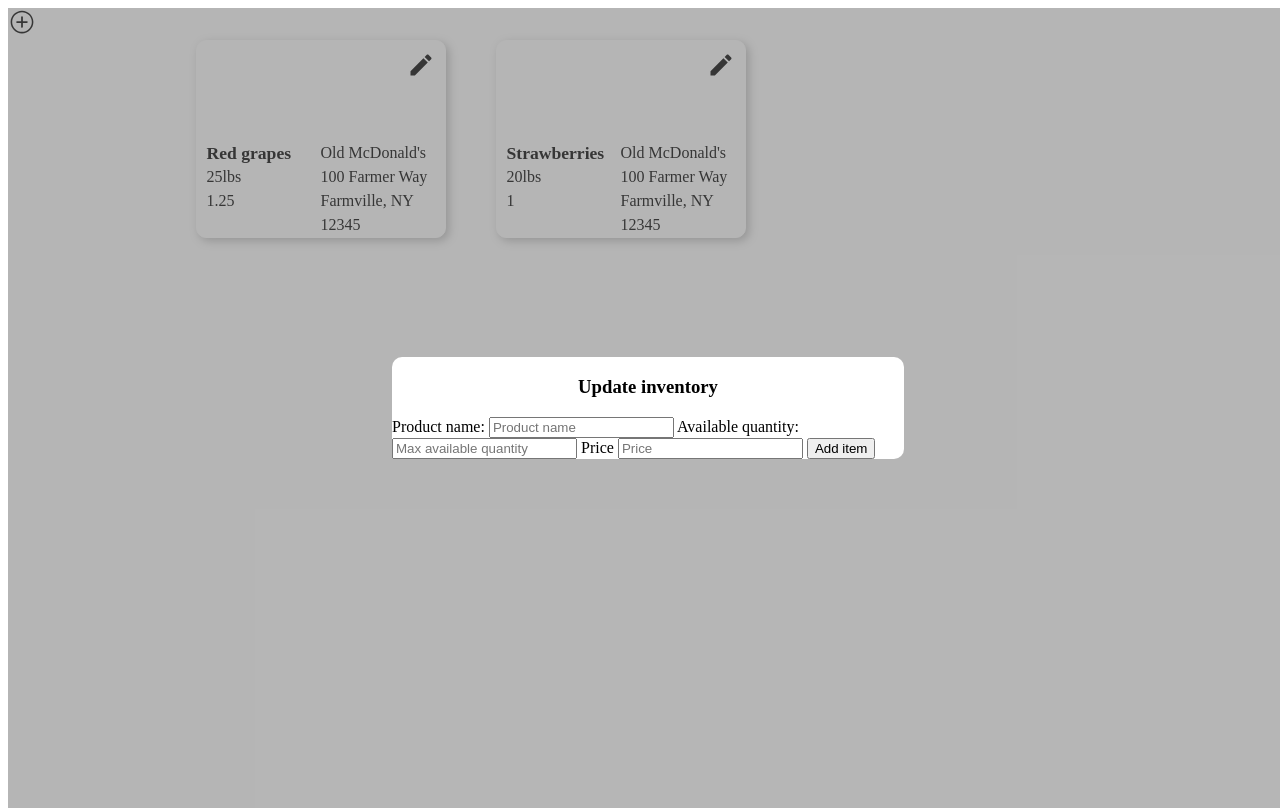
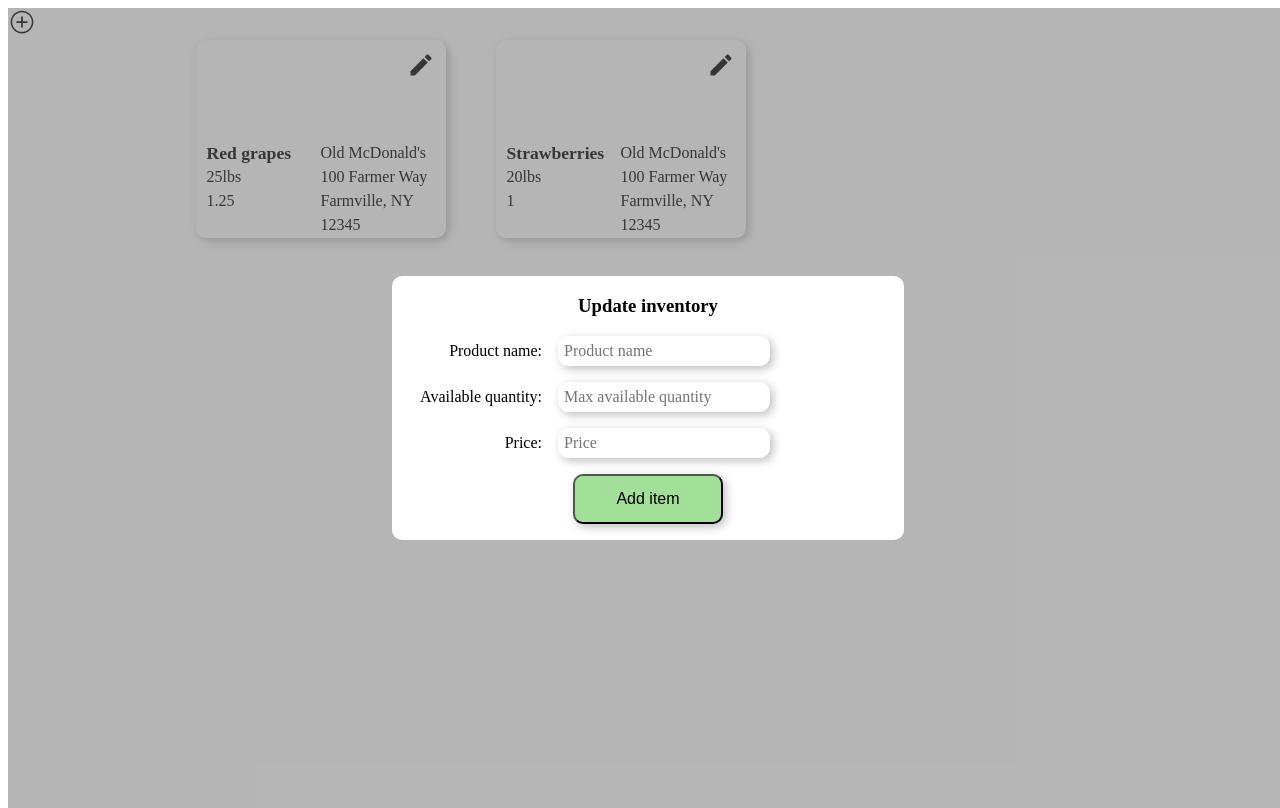
Before and after one commit to BW-Farm-Fresh-Produce/Frontend, a React (Create React App) app in the folder farm-fresh/: page / in a window 1280 px wide. Both pictures are taken after a click on the icon 22 px from the left and 22 px from the top of the page. Built offline with nearby package versions, Linux system fonts and the light colour scheme.

Commit message:
Add styling to ProductForm. Export some styled components from Consumer to reuse

```diff
--- a/farm-fresh/src/components/Consumer.js
+++ b/farm-fresh/src/components/Consumer.js
@@ -79,6 +79,7 @@ const Button = styled.div`
     justify-content: center;
     align-items: center;
     margin-bottom: 1rem;
+    cursor: pointer;
 `;
 
 const Modal = ({ functionality, item }) => {
--- a/farm-fresh/src/components/ProductForm.js
+++ b/farm-fresh/src/components/ProductForm.js
@@ -2,6 +2,43 @@ import React, { useState, useEffect } from "react";
 import { withFormik, Form, Field } from "formik";
 import * as Yup from "yup";
 import axios from "axios";
+import styled from "styled-components";
+
+const FormGrid = styled.div`
+    display: grid;
+    grid-template-columns: 150px 1fr;
+    grid-gap: 1rem;
+`;
+
+const Label = styled.label`
+    justify-self: end;
+    align-self: center;
+`;
+
+const Input = styled(Field)`
+    width: 200px;
+    border: 1px solid #ffffff;
+    border-radius: 10px;
+    font-family: inherit;
+    font-size: 100%;
+    padding: 5px;
+    box-shadow: 3px 3px 10px rgba(0, 0, 0, 0.25);
+`;
+
+const Button = styled.button`
+    background: #a2df98;
+    box-shadow: 3px 3px 10px rgba(0, 0, 0, 0.25);
+    border-radius: 10px;
+    width: 150px;
+    height: 50px;
+    display: flex;
+    justify-content: center;
+    align-items: center;
+    margin-bottom: 1rem;
+    font-size: 1rem;
+    cursor: pointer;
+    margin: 1rem auto;
+`;
 
 // for Farmers to add/edit an item
 const ProductForm = ({
@@ -24,18 +61,35 @@ const ProductForm = ({
         status && setProducts(products => [...products, status]);
     }, [status]);
 
+    useEffect(() => {
+        {
+            /* just to check if it's working */
+        }
+        {
+            products.map(item => {
+                return (
+                    <ul key={item.id}>
+                        <li>Product name: {item.name}</li>
+                        <li>Available quantity: {item.quantity}</li>
+                        <li>Price: {item.price}</li>
+                    </ul>
+                );
+            });
+        }
+    }, [products]);
+
     return (
-        <div>
-            <Form>
-                <label htmlFor="name">Product name: </label>
-                <Field
+        <Form>
+            <FormGrid>
+                <Label htmlFor="name">Product name: </Label>
+                <Input
                     type="text"
                     name="name"
                     placeholder="Product name"
                 />{" "}
                 {touched.name && errors.name && <p>{errors.name}</p>}
-                <label htmlFor="quantity">Available quantity: </label>
-                <Field
+                <Label htmlFor="quantity">Available quantity: </Label>
+                <Input
                     type="number"
                     name="quantity"
                     placeholder="Max available quantity"
@@ -43,23 +97,12 @@ const ProductForm = ({
                 {touched.quantity && errors.quantity && (
                     <p>{errors.quantity}</p>
                 )}
-                <label htmlFor="price">Price </label>
-                <Field type="number" name="price" placeholder="Price" />{" "}
+                <Label htmlFor="price">Price: </Label>
+                <Input type="number" name="price" placeholder="Price" />{" "}
                 {touched.price && errors.price && <p>{errors.price}</p>}
-                <button type="submit">Add item</button>
-            </Form>
-
-            {/* just to check if it's working */}
-            {products.map(item => {
-                return (
-                    <ul key={item.id}>
-                        <li>Product name: {item.name}</li>
-                        <li>Available quantity: {item.quantity}</li>
-                        <li>Price: {item.price}</li>
-                    </ul>
-                );
-            })}
-        </div>
+            </FormGrid>
+            <Button type="submit">Add item</Button>
+        </Form>
     );
 };
 
```
